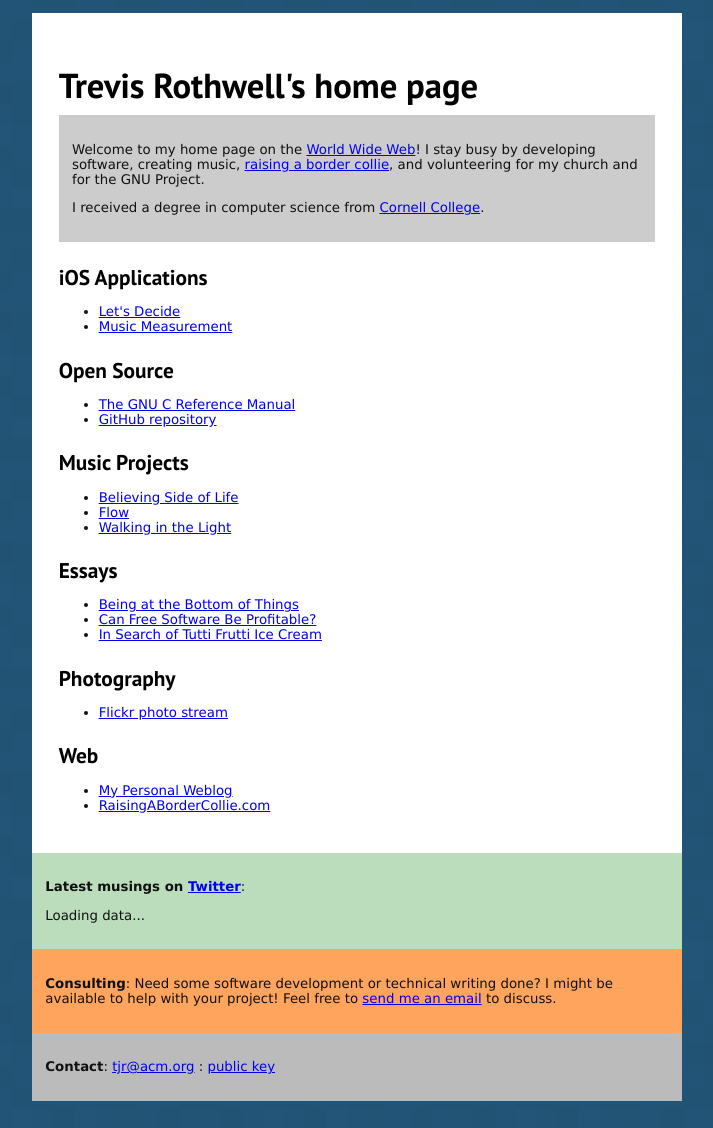
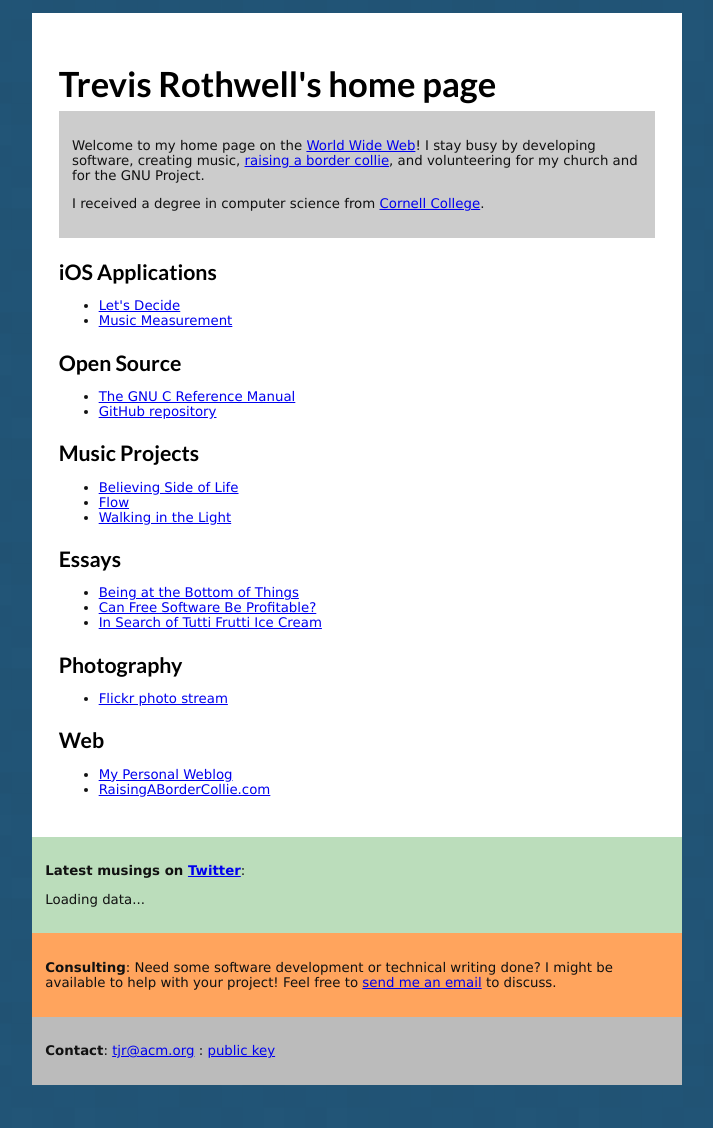
Before and after one commit to tjr/tjr.github.com, a Jekyll site: the page index.html, which Jekyll copies as it is, in a window 1280 px wide. Shown: the whole page, without its empty margins (283-996 px from the left). Built offline with Jekyll 4.4.1, drawn with Linux system fonts in a browser that asks for light colours; some web fonts are replaced.

Commit message:
Update css/home.css

```diff
--- a/css/home.css
+++ b/css/home.css
@@ -1,8 +1,6 @@
 /* Imports */
 @import url(http://fonts.googleapis.com/css?family=Andika);
 @import url(http://fonts.googleapis.com/css?family=Lato:700);
-@import url(http://fonts.googleapis.com/css?family=PT+Sans+Narrow:400);
-@import url(http://fonts.googleapis.com/css?family=PT+Sans:700);
 
 body {
     padding-top: 0px;
@@ -53,7 +51,7 @@ img.photo { border: 1px solid black; }
 
 /* fonts */
 body {font-family: Verdana; font-size:10pt; color: #111;}
-h1, h2, h3, h4, h5 {font-family: "PT Sans", "Lato", "Andika", "Trebuchet MS", sans-serif; color: #000; font-weight: normal; margin-bottom: 0.2em;}
+h1, h2, h3, h4, h5 {font-family: "Lato", "Andika", "Trebuchet MS", sans-serif; color: #000; margin-bottom: 0.2em;}
 h1 {font-size: 26pt;}
 h2 {font-size: 20pt;}
 h3 {font-size: 16pt;}
```
